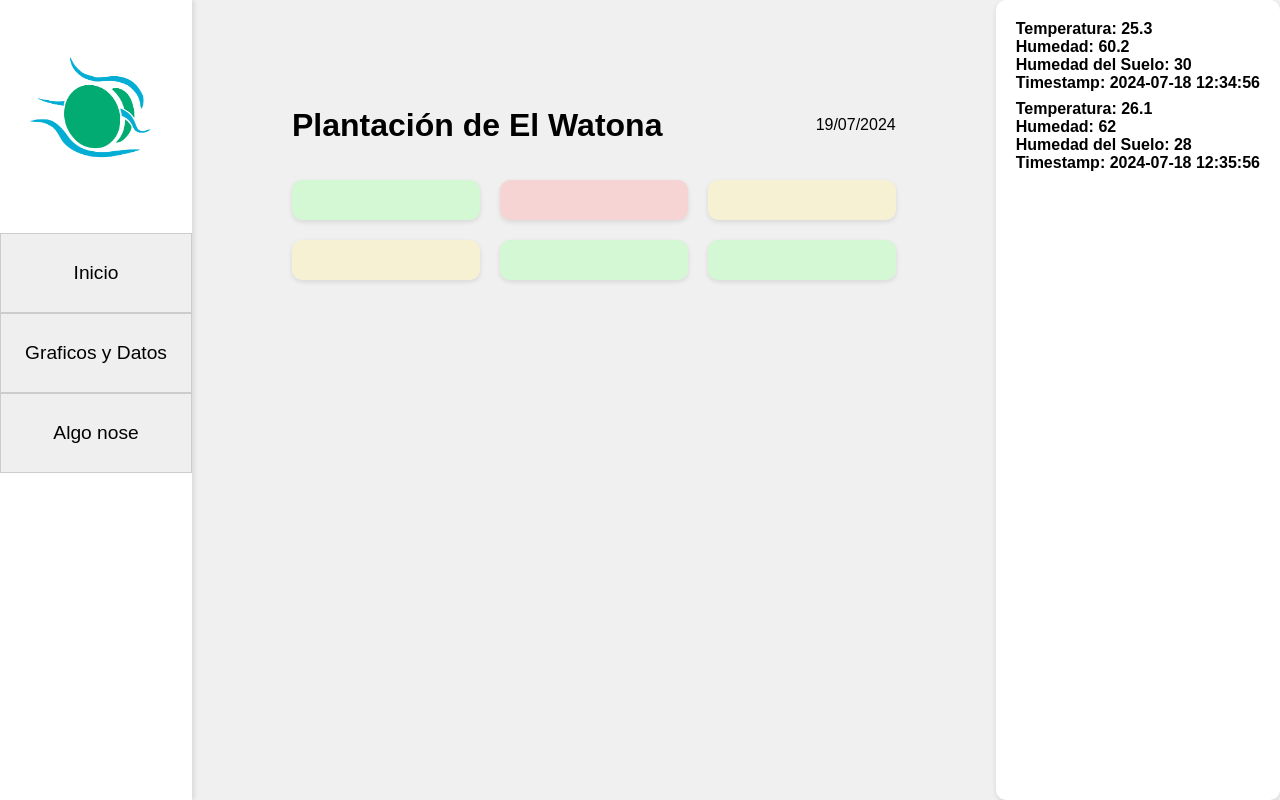
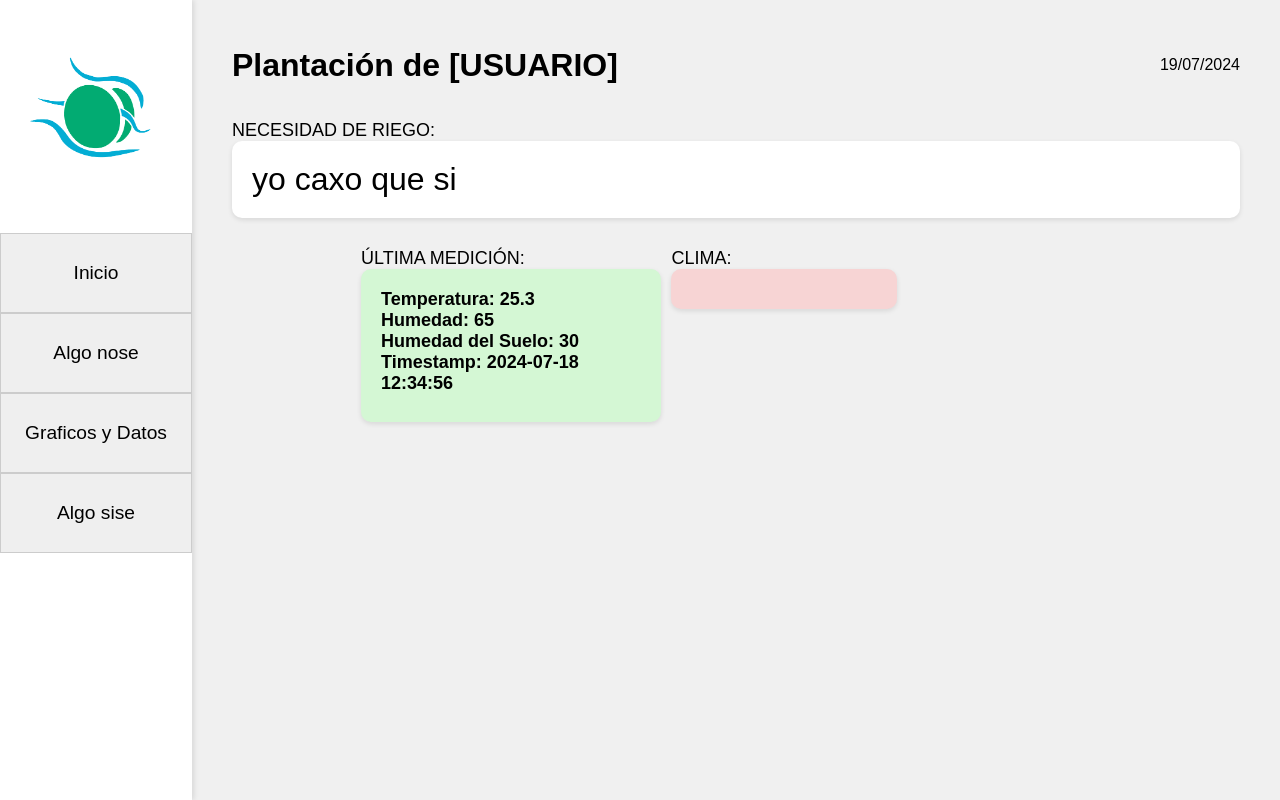
Before and after one commit to DAlfaroV/server_hackaton, a Flask app: template templates/index.html in a window 1280 px wide. Run offline with Flask 3, Linux system fonts and the light colour scheme; the template is opened without the code that fills it, so the values that code supplies are empty.

Commit message:
chetimeli

```diff
--- a/templates/data.json
+++ b/templates/data.json
@@ -2,15 +2,8 @@
     {
       "id": 1,
       "temperatura": 25.3,
-      "humedad": 60.2,
+      "humedad": 65,
       "humedad_suelo": 30,
       "timestamp": "2024-07-18 12:34:56"
-    },
-    {
-      "id": 2,
-      "temperatura": 26.1,
-      "humedad": 62.0,
-      "humedad_suelo": 28,
-      "timestamp": "2024-07-18 12:35:56"
     }
   ]
--- a/templates/index.html
+++ b/templates/index.html
@@ -10,24 +10,34 @@
     <div class="sidebar">
         <img src="logo.png" alt="Logo">
         <button onclick="showContent('inicio')" >Inicio</button>
+        <button onclick="showContent('algo')" >Algo nose</button>
         <button onclick="showContent('graficos')" >Graficos y Datos</button>
-        <button onclick="showContent('algo')" >Algo nose</button>
+        <button onclick="showContent('inicio')" >Algo sise</button>
+
     </div>
     <div class="main-content">
         <div class="header">
-            <h1>Plantación de El Watona</h1>
+            <h1>Plantación de [USUARIO]</h1>
             <p>19/07/2024</p>
         </div>
         <div class="content">
             <!-- PESTAÑAS -->
             <div id="inicio">
+                <div style="font-size: large;">NECESIDAD DE RIEGO:
+                    <div style="font-size: xx-large;" class="box" style="background-color: #f7f1d4;">
+                        yo caxo que si
+                    </div>
+                </div>
                 <div class="grid">
-                    <div class="box" style="background-color: #d4f7d4;"></div>
-                    <div class="box" style="background-color: #f7d4d4;"></div>
-                    <div class="box" style="background-color: #f7f1d4;"></div>
-                    <div class="box" style="background-color: #f7f1d4;"></div>
-                    <div class="box" style="background-color: #d4f7d4;"></div>
-                    <div class="box" style="background-color: #d4f7d4;"></div>
+                    <div style="font-size: large; margin-left: 40%; width: 300px;">ÚLTIMA MEDICIÓN:
+                        <div id="data-container" class="box" style="background-color: #d4f7d4;"></div>
+                    </div>
+                    <div style="font-size: large; margin-left: 30%;">CLIMA:
+                        <div class="box" style="background-color: #f7d4d4;"></div>
+                    </div>
+                    <!-- <div style="font-size: large;">ÚLTIMA MEDICIÓN: -->
+                        <!-- <div class="box" style="background-color: #f7f1d4;"></div> -->
+                    <!-- </div> -->
                 </div>
             </div>
             <!-- PESTAÑAS -->
@@ -53,9 +63,25 @@
                     </div>
                 </div>
             </div>
+            <!-- PESTAÑAS -->
+            <div id="algo" class="hidden">
+                <div class="calendar">
+                    <h2>Calendario</h2>
+                    <div class="month">
+                        <div class="month-box"></div>
+                        <div class="month-box"></div>
+                        <div class="month-box"></div>
+                    </div>
+                    <div class="month">
+                        <div class="month-box"></div>
+                        <div class="month-box"></div>
+                        <div class="month-box"></div>
+                    </div>
+                </div>
+            </div>
         </div>
     </div>
-    <div id="data-container" class="box"></div>
+
     <script>
         // si sirvio xd
         function showContent(section) {
--- a/templates/style.css
+++ b/templates/style.css
@@ -53,7 +53,7 @@
 
 .main-content {
     flex: 1;
-    padding: 100px;
+    padding: 40px;
 }
 
 .header {
@@ -78,6 +78,7 @@
     padding: 20px;
     border-radius: 10px;
     box-shadow: 0 2px 5px rgba(0,0,0,0.1);
+    margin-bottom: 30px;
 }
 
 .calendar {
```
Also changed, not shown: templates/huerto.json (added, +7 -0 lines).
